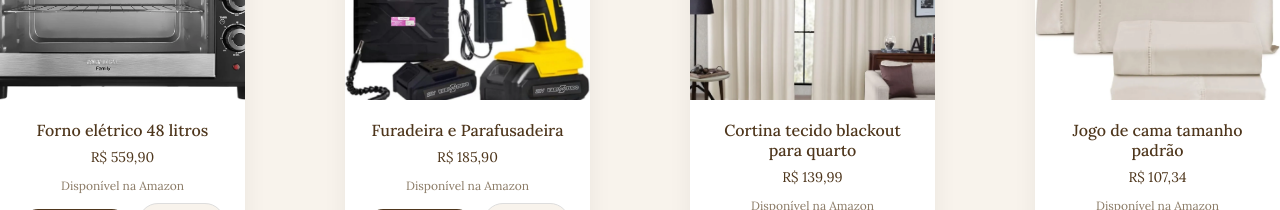
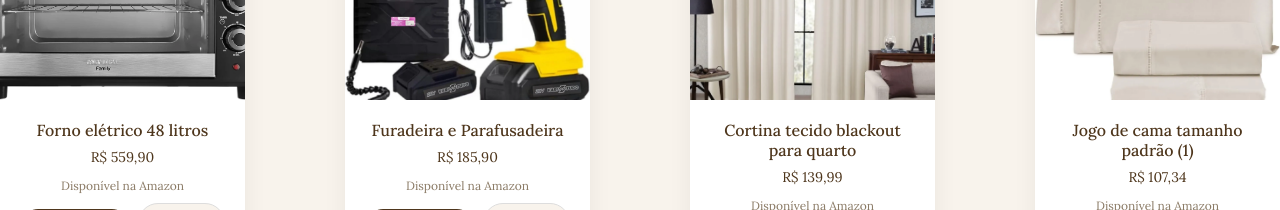
Before and after one commit to Israel-ops-cmd/cha-casanova, a React (Vite) app: page / in a window 1280 px wide. Shown: the part 2880-3090 px from the top of the page. Built offline with nearby package versions, Linux system fonts and the light colour scheme; no server answers; a web font is replaced by a local one.

Commit message:
feat/name-changing

```diff
--- a/src/components/giftsSession/index.tsx
+++ b/src/components/giftsSession/index.tsx
@@ -111,7 +111,7 @@ const gifts: Gift[] = [
   { id: 17, title: "Forno elétrico 48 litros", price: "R$ 559,90", image: forno, amazonLink: "https://www.amazon.com.br/dp/B07GHMKPTS/ref=nosim?tag=listaideal0c-20&th=1" },
   { id: 18, title: "Furadeira e Parafusadeira", price: "R$ 185,90", image: parafusadeira, amazonLink: "https://www.amazon.com.br/Furadeira-Parafusadeira-Baterias-Recarreg%C3%A1veis-Acess%C3%B3rios/dp/B0DTJFZ4HZ/ref=sr_1_2_sspa?__mk_pt_BR=%C3%85M%C3%85%C5%BD%C3%95%C3%91&crid=BRSCCIZHRJED&dib=eyJ2IjoiMSJ9._OkJgkk0UfRBrMPWExGe9hEAdwth0B3DTIFGKXwMbZAkQWXgkUh8WU3RU3ffMd92TJqQo3wNjm-WqrXOx11qPzoFaN6Rlo7o0P_1N3Gisni2gwTSwuXBuZcsPWWmxCgPAbR7CKVFek2fehyK1cuw2M72B46_U9TyzZve8p-55zwmk6Fku5w5cRbpPTJ_CYWzU5jVRLYpkk2pbJIiVQ2olBP_ePT_qy5YKDTkYuJdHhkf_UlfnCfO8Op2we3GOAdWUn-bwE7ldo6MzS0e8DDW6F9e_c4VcCiYAV76DPolidc.HIrR4EpUT99T6ttgY-Fc5KoMVMFf6gs2Vn8XNBkHljw&dib_tag=se&keywords=kit+de+ferramentas&qid=1767890639&sprefix=kit+de+ferramwn%2Caps%2C2315&sr=8-2-spons&ufe=app_do%3Aamzn1.fos.a492fd4a-f54d-4e8d-8c31-35e0a04ce61e&sp_csd=d2lkZ2V0TmFtZT1zcF9hdGY&psc=1" },
   { id: 19, title: "Cortina tecido blackout para quarto", price: "R$ 139,99", image: cortina, amazonLink: "https://www.amazon.com.br/Cortina-Tecido-Blackout-Corta-Palha/dp/B09Y6RR43P/ref=sr_1_5?__mk_pt_BR=%C3%85M%C3%85%C5%BD%C3%95%C3%91&crid=156J3XKQVWZ73&dib=eyJ2IjoiMSJ9.MpovUiYhw4Up2j_9t2Dc86nUZJ1aNTzrMWoSDI03rEVNr8iQAZV4sgSZSeW8aK0UdbkzvJ9irRQK0up6_XdYzWkAYkiazqXTHfyie7IkD79ihP_rSuSG8TbN4_TG6zJ5fJBOIxGAzii6v7jnVsr-QhXylX3DliSptARnLW_6ro_iGKL1kOo3wEx2F3WS9vibJQQ0krxMNILhvHndFBJAgr6wtvLkI5vVr-spHRuBV-hPjXtr6P6htQlWmDLPvcZhZcP5k5S6z2rmg5RqECyO3QNnlxiKS3YQTNBjyyC659c.6AdyJ1zQZ5QNHEP2uwzwqTtXAM6WfLOW9EwW8f6dB5k&dib_tag=se&keywords=cortina%2Btecido%2Bblackout&qid=1767881450&sprefix=cortina%2Btecido%2Bblackout%2Caps%2C266&sr=8-5&ufe=app_do%3Aamzn1.fos.a492fd4a-f54d-4e8d-8c31-35e0a04ce61e&th=1" },
-  { id: 20, title: "Jogo de cama tamanho padrão", price: "R$ 107,34", image: jogodecama, amazonLink: "https://www.amazon.com.br/Padr%C3%A3o-Percal-Anti%C3%A1caro-N%C3%A3o-bolinha/dp/B0CL7VDNRG/ref=sr_1_1_sspa?__mk_pt_BR=%C3%85M%C3%85%C5%BD%C3%95%C3%91&crid=FFAGIVF1FOLT&dib=eyJ2IjoiMSJ9.N3pn-IwpETN6tBf32wZzGVkAfIljHarKrV4HaFlwcFMa_VwTaNvDMnVa8llb-OYUXbf9qLFDQj5yIX8pfTliKB8l43bPFPB90rmITpsf9nwv7sJchGItZm6sXEKIr9z53JyhzD_01LLIY0b9K-6qT-fy8F9Bi6obzipFzff1wkdjmx46GSQArtnZBRVPJ2-1wZvnGos2eAO-20vNaMFEYgEoYgaDIK-BX_GdpXwR2vYYm7z2fOBA2aBPVDxJcbhce9Ue-jTxQiXkBtrIvd8EDP2Bjrpt3aeDOW4hznFPCVg.ashbE9BQaWW_yMCQw7ZWxYTatwXDckKdPV8oQTCjB48&dib_tag=se&keywords=jogo%2Bde%2Bcama%2Bcasal%2Bking&qid=1767891683&sprefix=jogo%2Bde%2Bcama%2Bcasal%2Bking%2Caps%2C1668&sr=8-1-spons&ufe=app_do%3Aamzn1.fos.6121c6c4-c969-43ae-92f7-cc248fc6181d&sp_csd=d2lkZ2V0TmFtZT1zcF9hdGY&th=1" },
+  { id: 20, title: "Jogo de cama tamanho padrão (1)", price: "R$ 107,34", image: jogodecama, amazonLink: "https://www.amazon.com.br/Padr%C3%A3o-Percal-Anti%C3%A1caro-N%C3%A3o-bolinha/dp/B0CL7VDNRG/ref=sr_1_1_sspa?__mk_pt_BR=%C3%85M%C3%85%C5%BD%C3%95%C3%91&crid=FFAGIVF1FOLT&dib=eyJ2IjoiMSJ9.N3pn-IwpETN6tBf32wZzGVkAfIljHarKrV4HaFlwcFMa_VwTaNvDMnVa8llb-OYUXbf9qLFDQj5yIX8pfTliKB8l43bPFPB90rmITpsf9nwv7sJchGItZm6sXEKIr9z53JyhzD_01LLIY0b9K-6qT-fy8F9Bi6obzipFzff1wkdjmx46GSQArtnZBRVPJ2-1wZvnGos2eAO-20vNaMFEYgEoYgaDIK-BX_GdpXwR2vYYm7z2fOBA2aBPVDxJcbhce9Ue-jTxQiXkBtrIvd8EDP2Bjrpt3aeDOW4hznFPCVg.ashbE9BQaWW_yMCQw7ZWxYTatwXDckKdPV8oQTCjB48&dib_tag=se&keywords=jogo%2Bde%2Bcama%2Bcasal%2Bking&qid=1767891683&sprefix=jogo%2Bde%2Bcama%2Bcasal%2Bking%2Caps%2C1668&sr=8-1-spons&ufe=app_do%3Aamzn1.fos.6121c6c4-c969-43ae-92f7-cc248fc6181d&sp_csd=d2lkZ2V0TmFtZT1zcF9hdGY&th=1" },
   { id: 21, title: "Espelho de corpo inteiro", price: "R$ 219,99", image: espelhoparaquarto, amazonLink: "https://www.amazon.com.br/Espelho-Inteiro-Retangular-Cantos-Arredondado/dp/B0DW1BTBBB/ref=sr_1_12?__mk_pt_BR=%C3%85M%C3%85%C5%BD%C3%95%C3%91&crid=1B2L9SZ1SJKKL&dib=eyJ2IjoiMSJ9.siVDR6Mzhs7hzpH_Wwp1OJJimi23FHm4yBjIgt3jFVxF_yxYFsd4n2FXtC3SuIDqJND74VdnCdn3fGerZo9we0fKsKb1xeZoCiYEu2by6-GdZyDhlbMKJkuOQ6WomVC9Ihmk1ccA3BktIPXrRk4HHfqL3du9hofQBmKRfjZvhJUXgv_We2yauVkyWLH_qGx9T96s_UFnQH3CP4mckDXCYb0kp9JwNrswl0QfrWz8TLyxwWs3OZVNoAhN6xCrwDbArBDZwnvI1G0VeVWGBp3Pm02KAdlGXDek1uN08QJFKQU.qbtMUDS_jIpq85Ol0DUNQOi7_xxGC91rxaXNMe_d5GI&dib_tag=se&keywords=espelho%2Bgrande%2Bpara%2Bquarto&qid=1767892666&sprefix=espelho%2Bgrande%2Bpara%2Bquarto%2B%2Caps%2C379&sr=8-12&ufe=app_do%3Aamzn1.fos.fcd6d665-32ba-4479-9f21-b774e276a678&th=1" },
   { id: 22, title: "Porta tempero giratório", price: "R$ 69,90", image: portatempero, amazonLink: "https://www.amazon.com.br/Porta-Temperos-Girat%C3%B3rio-Potes-Dosadora/dp/B0FQPB1HMG/ref=sr_1_1_sspa?crid=19TKUNQH35FER&dib=eyJ2IjoiMSJ9.63RHFyYsbk_nQ0YrgxM1xj811h-EqpsxrRZJw2EZMvNASlnstnd-X4o6f-0Ar9O8n6dDE3UGnh6GFlwt34d2Tloq0MxQzdFR4qRtSI9-ro0C2EOJAhXPLmaHHB9FIRBFOs5r5EfhX9ckty-ueRs7k-5R7iqGGl3qB4ur3REuQz4FGv9ioOPfoG7fvzGspgZmeCezlUsZEAt-N7BIlqTvMATrLFP-OfOxcXzcRI69__wwgWnigh-Re0AayML092TtqeLnUqWact_Q3kmBjWABVToXVwxO7Nf9k72KI6Ab-40.deGJZV1sLD2vX7N9yPfHNyRQJDt_4e1TmutxRRx0l_8&dib_tag=se&keywords=porta+temperos+girat%C3%B3rio&qid=1767893132&sprefix=porta+temper%2Caps%2C309&sr=8-1-spons&ufe=app_do%3Aamzn1.fos.6d798eae-cadf-45de-946a-f477d47705b9&sp_csd=d2lkZ2V0TmFtZT1zcF9hdGY&psc=1" },
   { id: 23, title: "Conjunto de toalhas teka (1)", price: "R$ 149,90", image: toalhasteka, amazonLink: "https://www.amazon.com.br/Jogo-Toalhas-Teka-Comfort-Pe%C3%A7as/dp/B0F6KN3JNZ/ref=sr_1_5?__mk_pt_BR=%C3%85M%C3%85%C5%BD%C3%95%C3%91&crid=BHKD3V1XF13F&dib=eyJ2IjoiMSJ9.5vxRzyIJjvriMKGQy0BiL1RJUGY0rDBOwQpKJlzVJyGdNA_RaFrOP5czZqhpSPv930dFZJZpymjREctj-DysKXYQwwFbxoQgHNdmAftAJObyAnOmEUyVVXeJ2jOEEIMhJoQ2-Wf8SlVapWti-ev0_VmMXelnbxPmgXuynOUWXq540NVe10Sts3inuna3ts8kZk_SV5664s4eBhKtKMXh5I2mtyF8Rk8UFIVvTQyDeT_-3fk6khquZZ2pmR_2OCuf0BZWUAZNf0wHQDnxZBwwx6QogJYJQasFiFanzvYPLMU.5OWDQsm83c_fCgRa0LiiyyBZ2EWL1o04Jb9CxupfJw0&dib_tag=se&keywords=conjunto%2Bde%2Btoalha%2Bteca&qid=1767893612&sprefix=conjunto%2Bde%2Btoalhas%2Bteca%2Caps%2C391&sr=8-5&ufe=app_do%3Aamzn1.fos.6a09f7ec-d911-4889-ad70-de8dd83c8a74&th=1" },
@@ -139,7 +139,7 @@ const gifts: Gift[] = [
   { id: 45, title: "Conjunto jarra com 6 copos", price: "R$ 69,90", image: jarracopos, amazonLink: "https://www.amazon.com.br/Conjunto-Jarra-Copos-Vidro-250ml/dp/B0FDX3F1XG/ref=sr_1_10?crid=3VKI2T8RR4LWX&dib=eyJ2IjoiMSJ9.MyzYHChqRmWJZkGEuGhReZQrsfaNG9Ml0P-FwTEGTfOJDYABCk2Jz462SzcgoiIZVnfw5J9OtHBQlWgwmT6N68GpZL-PU4DxQt6BG78aih1vnJGinORVeBIZgZ6LzbAsYxq6HrfLzR_8IbsoCDk4drlpsNIUjjvY3d3FuocXn75ZyohVjCQFxMgACLH93sXHdSI4EFOX-F-iW-rntK4ic9cbY7igUDhls_LSqhlOXdFuH9zP2xpDWU-O2aSQpET6AfNQOyFrP8OJJuia0n-YavbJLDbXOjR7iu91vbRgZgo.eZr5-p_Y0T5orpdpitFSPyrgSr244-_nHs7GaMtE8BY&dib_tag=se&keywords=conjunto+de+jarras+e+copos&qid=1768244796&sprefix=conjunto+de+jarras+e+co%2Caps%2C283&sr=8-10&ufe=app_do%3Aamzn1.fos.6d798eae-cadf-45de-946a-f477d47705b9"},
   { id: 46, title: "Jogo de assadeiras forma para bolo", price: "R$ 52,90", image: formabolo, amazonLink: "https://www.amazon.com.br/Assadeiras-Forma-Pudim-Sobrema-14-16-18-20-22/dp/B0CY3K2NV1/ref=sr_1_8?__mk_pt_BR=%C3%85M%C3%85%C5%BD%C3%95%C3%91&crid=1GMN5XB6M15L&dib=eyJ2IjoiMSJ9.ayEnlBkpgtOtlkE7wo-LnmhA4arpWq7HxOaIKR5EBFGv3tvZaaOurgDt2ioKGHGXuTuaznP0t3Jm5UNpll5zq9pYtUIHU1hMNHbOhPJ9DuPG4bAzfyWGjS2l7IAs99gJXssh5mKGhzhf5Df3L3uDXVywZVia57oIH04KhcdZ1ALKvBRTLaQc0g3pYACGCH6erm_Y64DR_SRiSmyurkRwa2-bXblZFOgXsSxIObbZOB5XjD9uU5l2ys_xV2iuMJA1aWQV1L5fPT_UyPc55m5ZwV7Ouy8K_aN_yCOYF4m54EA.iMUrxTn_eoHAP7_W44He1zg7M5NwOyGXjB33GayK_Os&dib_tag=se&keywords=formas+de+bolo&qid=1768245134&sprefix=formas+de+bolo%2Caps%2C318&sr=8-8&ufe=app_do%3Aamzn1.fos.6d798eae-cadf-45de-946a-f477d47705b9"},
   { id: 47, title: "Porta condimentos - Saleiro, pimenteiro e paliteiro", price: "R$ 37,80", image: portacondimentos, amazonLink: "https://www.amazon.com.br/Condimentos-Saleiro-Pimenteiro-Paliteiro-Girat%C3%B3ria/dp/B0FW9CZCRT/ref=sr_1_4_sspa?__mk_pt_BR=%C3%85M%C3%85%C5%BD%C3%95%C3%91&crid=22LWBNP7W7CO6&dib=eyJ2IjoiMSJ9.DkicZh2bnPI2aPoJGGvkwLYcAty-g8szRsg2P8H7gUNee_sm6U1qVfP0tUDCpMtX-XfTyXcdI00i9fo0xFSPH1CBy2r2CnACpQFgW8SiEdmaFX3k_JCBrAHjH23gptdjFLgcXcIQgnUtwWYYaX16XPlzMsk-6z1tK7vczE50SHfDTEoH1U4hKygs5SFPO5_UVutLZmaGRkVx2C8Fa6aIe4-hPcWaV0PqNHray6WWnfP4f3zH8sPWwnSFNOo9HtK0mrXYoK8t59xF3-9bUHee2nXXeN0sTUhtCkdzlZKd1dI.RWRbRnssh8M6Jwx-NPF3KHmr6lY0UyDXPCJU1TjBhQw&dib_tag=se&keywords=saleiro&qid=1768245536&sprefix=saleiro%2Caps%2C298&sr=8-4-spons&sp_csd=d2lkZ2V0TmFtZT1zcF9hdGY&psc=1"},
-  { id: 48, title: "Jogo de cama tamanho padrão", price: "R$ 107,34", image: jogodecama, amazonLink: "https://www.amazon.com.br/Padr%C3%A3o-Percal-Anti%C3%A1caro-N%C3%A3o-bolinha/dp/B0CL7VDNRG/ref=sr_1_1_sspa?__mk_pt_BR=%C3%85M%C3%85%C5%BD%C3%95%C3%91&crid=FFAGIVF1FOLT&dib=eyJ2IjoiMSJ9.N3pn-IwpETN6tBf32wZzGVkAfIljHarKrV4HaFlwcFMa_VwTaNvDMnVa8llb-OYUXbf9qLFDQj5yIX8pfTliKB8l43bPFPB90rmITpsf9nwv7sJchGItZm6sXEKIr9z53JyhzD_01LLIY0b9K-6qT-fy8F9Bi6obzipFzff1wkdjmx46GSQArtnZBRVPJ2-1wZvnGos2eAO-20vNaMFEYgEoYgaDIK-BX_GdpXwR2vYYm7z2fOBA2aBPVDxJcbhce9Ue-jTxQiXkBtrIvd8EDP2Bjrpt3aeDOW4hznFPCVg.ashbE9BQaWW_yMCQw7ZWxYTatwXDckKdPV8oQTCjB48&dib_tag=se&keywords=jogo%2Bde%2Bcama%2Bcasal%2Bking&qid=1767891683&sprefix=jogo%2Bde%2Bcama%2Bcasal%2Bking%2Caps%2C1668&sr=8-1-spons&ufe=app_do%3Aamzn1.fos.6121c6c4-c969-43ae-92f7-cc248fc6181d&sp_csd=d2lkZ2V0TmFtZT1zcF9hdGY&th=1" },
+  { id: 48, title: "Jogo de cama tamanho padrão (2)", price: "R$ 107,34", image: jogodecama, amazonLink: "https://www.amazon.com.br/Padr%C3%A3o-Percal-Anti%C3%A1caro-N%C3%A3o-bolinha/dp/B0CL7VDNRG/ref=sr_1_1_sspa?__mk_pt_BR=%C3%85M%C3%85%C5%BD%C3%95%C3%91&crid=FFAGIVF1FOLT&dib=eyJ2IjoiMSJ9.N3pn-IwpETN6tBf32wZzGVkAfIljHarKrV4HaFlwcFMa_VwTaNvDMnVa8llb-OYUXbf9qLFDQj5yIX8pfTliKB8l43bPFPB90rmITpsf9nwv7sJchGItZm6sXEKIr9z53JyhzD_01LLIY0b9K-6qT-fy8F9Bi6obzipFzff1wkdjmx46GSQArtnZBRVPJ2-1wZvnGos2eAO-20vNaMFEYgEoYgaDIK-BX_GdpXwR2vYYm7z2fOBA2aBPVDxJcbhce9Ue-jTxQiXkBtrIvd8EDP2Bjrpt3aeDOW4hznFPCVg.ashbE9BQaWW_yMCQw7ZWxYTatwXDckKdPV8oQTCjB48&dib_tag=se&keywords=jogo%2Bde%2Bcama%2Bcasal%2Bking&qid=1767891683&sprefix=jogo%2Bde%2Bcama%2Bcasal%2Bking%2Caps%2C1668&sr=8-1-spons&ufe=app_do%3Aamzn1.fos.6121c6c4-c969-43ae-92f7-cc248fc6181d&sp_csd=d2lkZ2V0TmFtZT1zcF9hdGY&th=1" },
   { id: 49, title: "Fruteira", price: "R$ 36,90", image: fruteira, amazonLink: "https://www.amazon.com.br/Fruteira-S%C3%A3o-Bernardo-Pl%C3%A1stico-Bandejas/dp/B0C6958LDD/ref=sr_1_20?crid=1AMF2YW1604OM&dib=eyJ2IjoiMSJ9.Qi3xhzCPE78qA01b7soZNT_iKqv1JrmirPz6QqCY07GpOJr-1OMrM787ISu9mYdH9Fm_tsIA0a_8VCCVMHZIDkGhSCiVziwjphqczPTMoWpGzGj43AEzUh5Eoub3-RJAyPAH_I0Ee9HmFAp2h96m9EaKNdGyW9ZRvlpZfKzQnFTHlkR3BUZXx_bScsIwvdo5pF5DfwANy2a27oOXX1POplVm7kyFfJ-3fiT2KHqHW4RM5X1J3YOD1FrN47sRS3ko6p4hS7Ex6X6mR0zsJxWCgRdSKYsQ2YTpiqs2Mvo1zrk.1mYPPreX5lHqnrZLh11sU7tlGZhFntnG1zkkd2WgzEc&dib_tag=se&keywords=fruteira&qid=1768479485&sprefix=fruteira%2Caps%2C281&sr=8-20&th=1" },
   { id: 50, title: "Pipoqueira", price: "R$ 189,90", image: pipoqueira, amazonLink: "https://www.amazon.com.br/Pipoqueira-Time-Branco-220v-Brit%C3%A2nia/dp/B076X6RBGG/ref=sr_1_18?crid=MYIOW5MAKZQ7&dib=eyJ2IjoiMSJ9.tB-5CG6uFKYYvvcsITuLTrxQJZxSDcEAWwIGt88svzkHR0sIvepMnc-hp9y51yx6chY9TwUvYcMrV2xc25Z5Yt4oApZrtr1ubWFnDUvVDOg5ggrZUBH4ye3H08e6WQbK-2eOir35TxhzbMoeJK-1yu6qZuqk_PUrI_7TW7x7TEB_LpHXfKLyIMYwL4GQQEfJUrzTTR6fpjcUvUdSft_yOYbYyVv_yK3mHuFJ9KWZMS1cQ7WFisuM0_pO1RSyOmIZt-IoRX54Cm9BN30ZJYOfS_arGwBvVANEr6ngNm_mc_o.SKMIt6FbJU2j-cpkM8RSoNkS7U4p2W5QkDUA7FhCqrA&dib_tag=se&keywords=pipoqueira&qid=1768481459&sprefix=pipoqueira%2Caps%2C356&sr=8-18&th=1" },
   { id: 51, title: "Jogo De Assadeiras Opaline Marinex Nadir", price: "R$ 63,80", image: marinex, amazonLink: "https://www.amazon.com.br/Jogo-Assadeiras-Opaline-Marinex-Nadir/dp/B08G8WD9MF/ref=sr_1_2?crid=BSPRNJGSWXO0&dib=eyJ2IjoiMSJ9.JfiVAC_wQviBixHsmPjyhEdoaFwe-CltyOZh5x80o_3wFSugzkuK-Oq5CW7lBfEy1o6m5E9MimAjwvKweCUOMYKaxbti_qftbp_ThjTE4IPOtNttLtiFSUxNJiy2RheggptFa44lEcQJDzc77zwUmhNgteSFpGaoxt6O3YVRFkHbADEsOLKoXyCH0VxhDB4HUutsQ3l37aXaytVVrrxXnuk6kJIAuyCBkGUqus5GD1sjzd_84qqwrW7vknRIjXTJz-_Xyx_Lt0eo9g-DchDJi7ySLqH-sx00VxZVwoRwZsI.9wv9F_D7lxNVgD8yhB88C-4QnjOo423ew6Jcp4YeT6g&dib_tag=se&keywords=conjunto+marinex+branco&qid=1768481865&sprefix=conjunto+marinex%2Caps%2C303&sr=8-2&ufe=app_do%3Aamzn1.fos.6d798eae-cadf-45de-946a-f477d47705b9" },
```
